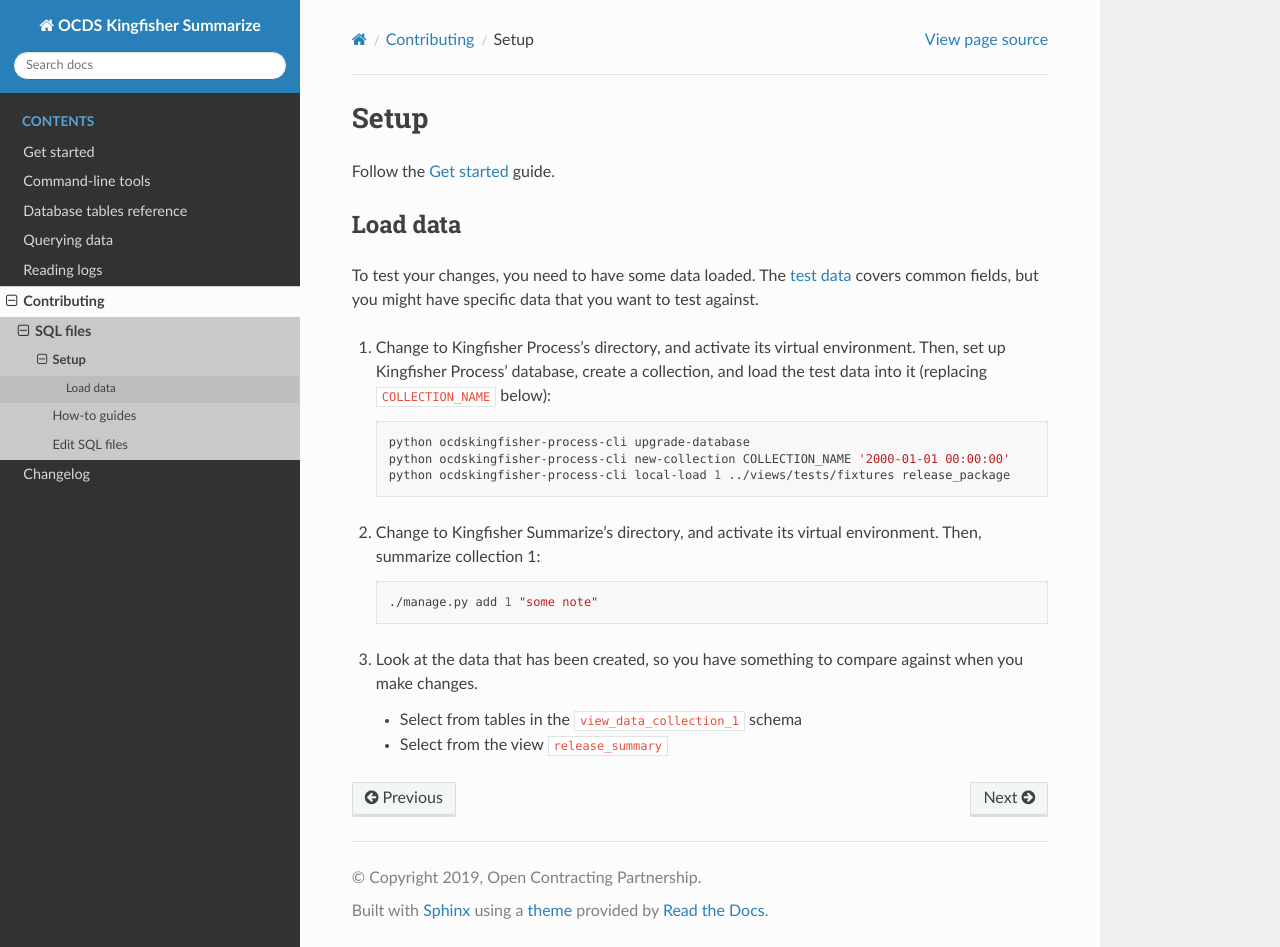
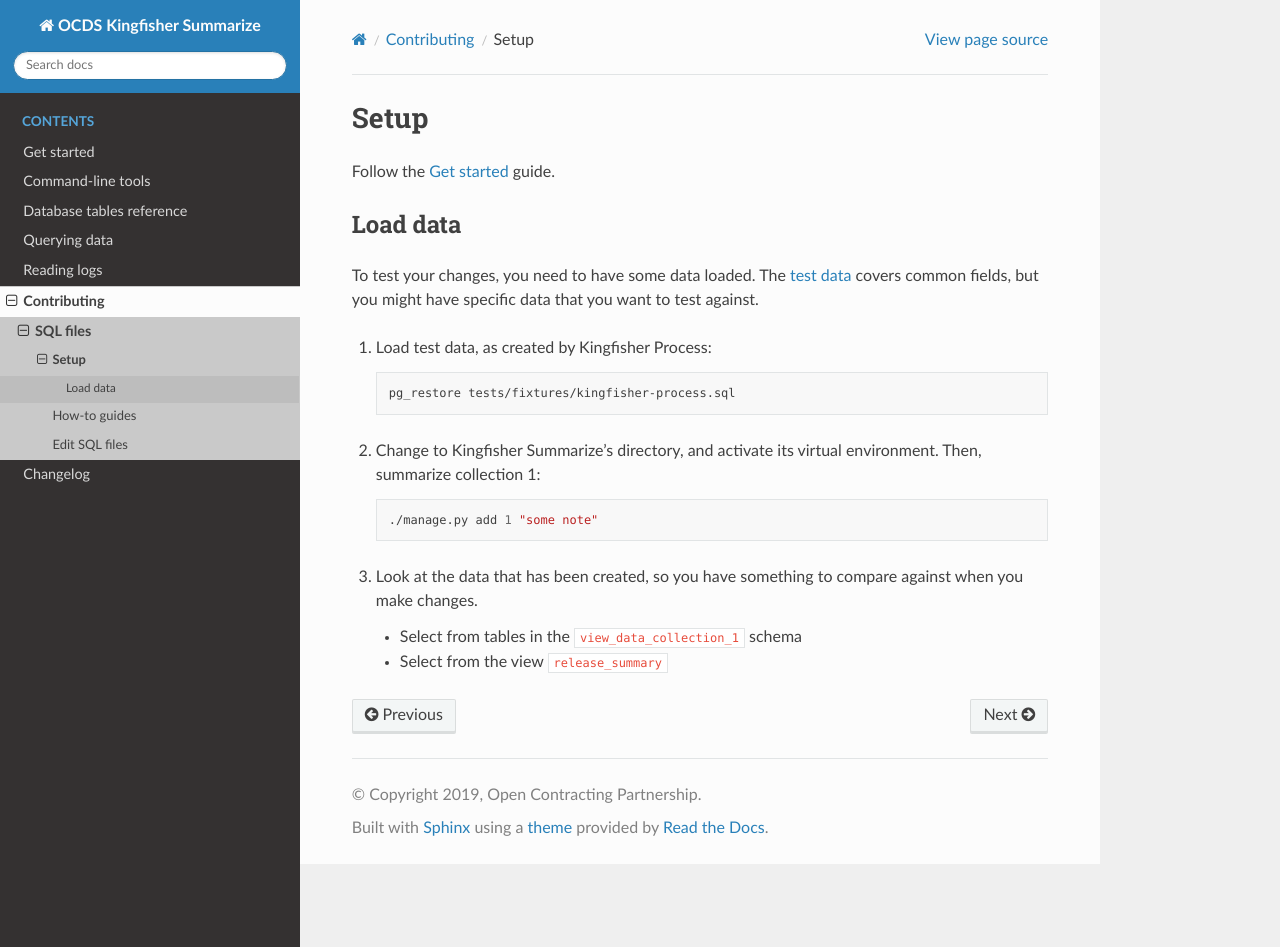
Before and after one commit to open-contracting/kingfisher-summarize, a Sphinx documentation site: the page built from docs/develop/setup.rst, in a window 1280 px wide and 947 px high. Built offline with Sphinx 7.4.7 and the Read the Docs theme 2.0.0, drawn with Linux system fonts in a browser that asks for light colours.

Commit message:
ci: Remove dependency on old Kingfisher Process

```diff
--- a/docs/develop/setup.rst
+++ b/docs/develop/setup.rst
@@ -10,13 +10,11 @@ Load data
 
 To test your changes, you need to have some data loaded. The `test data <https://github.com/open-contracting/kingfisher-summarize/tree/main/tests/fixtures>`__ covers common fields, but you might have specific data that you want to test against.
 
-#. Change to Kingfisher Process's directory, and activate its virtual environment. Then, set up Kingfisher Process' database, create a collection, and load the test data into it (replacing ``COLLECTION_NAME`` below):
+#. Load test data, as created by Kingfisher Process:
 
    .. code-block:: bash
 
-      python ocdskingfisher-process-cli upgrade-database
-      python ocdskingfisher-process-cli new-collection COLLECTION_NAME '2000-01-01 00:00:00'
-      python ocdskingfisher-process-cli local-load 1 ../views/tests/fixtures release_package
+      pg_restore tests/fixtures/kingfisher-process.sql
 
 #. Change to Kingfisher Summarize's directory, and activate its virtual environment. Then, summarize collection 1:
 
```
Also changed, not shown: 2 other files.
